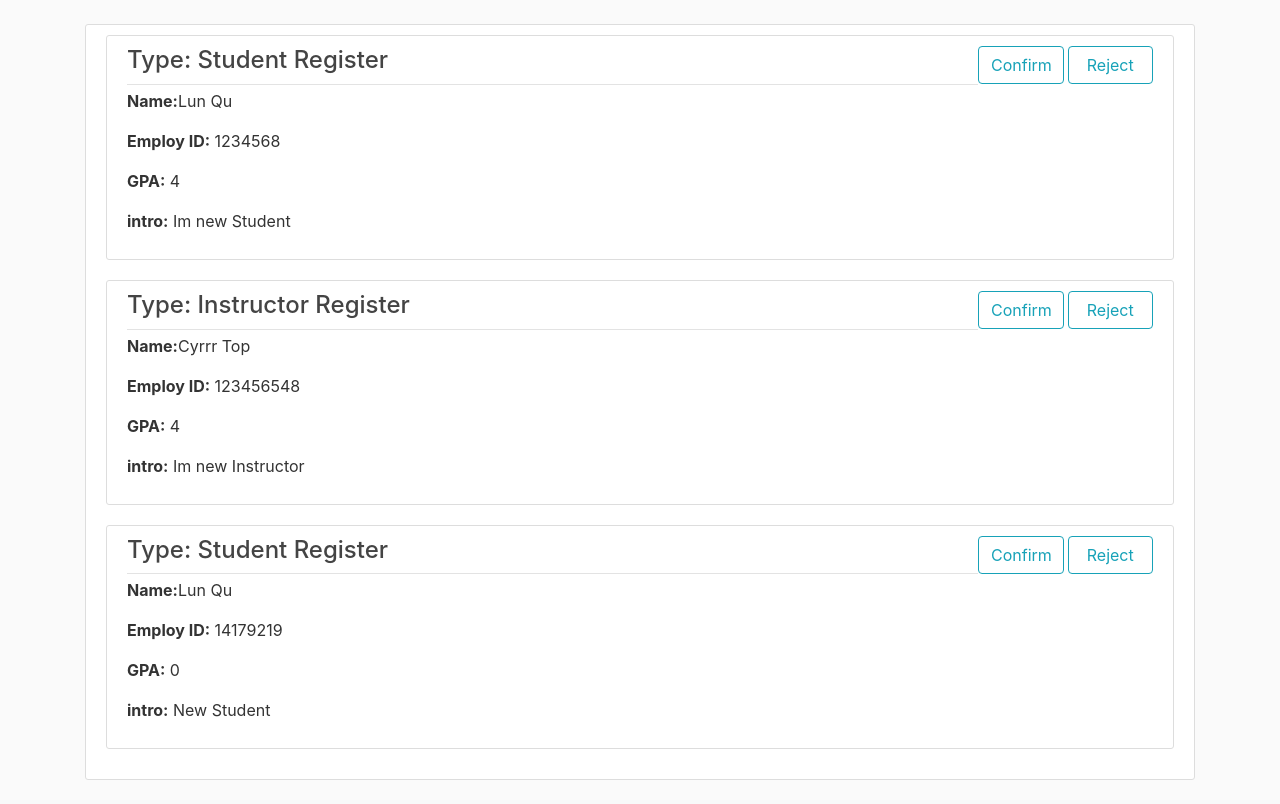
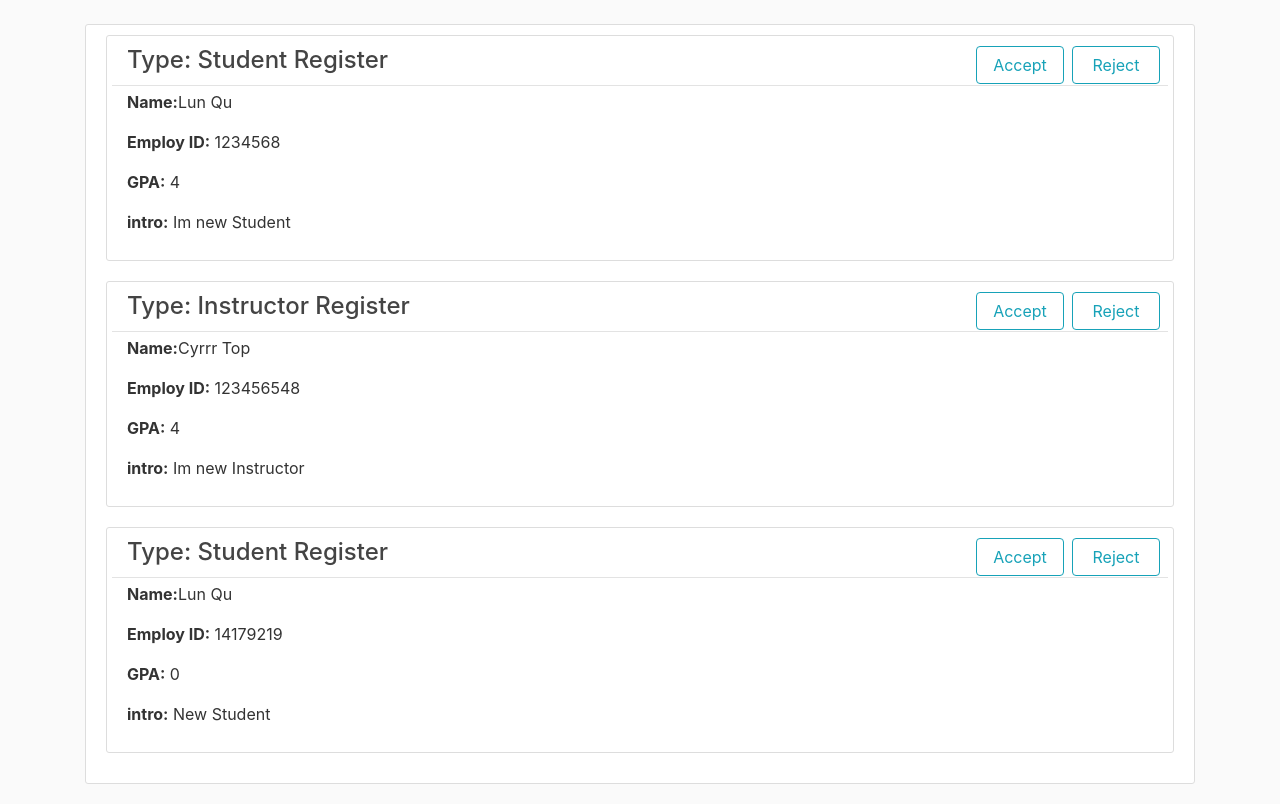
Before and after one commit to zwen000/CunyZero, a Flask app: page /confirm/ in a window 1280 px wide. Shown: the part 56-860 px from the top of the page. Before the commit the page ends 836 px from the top, so only its background shows below. Run offline with Flask 2, Linux system fonts and the light colour scheme; data comes from the database, SQL or seed files in the repository; both versions use the stored data as it was after the commit; some libraries are stand-ins or nearby versions.

Commit message:
Confirm page update

```diff
--- a/cunyzero/forms.py
+++ b/cunyzero/forms.py
@@ -27,6 +27,7 @@ class LoginForm(FlaskForm):
     remember = BooleanField('Remember Me')
     submit = SubmitField('Login')
 
+
 class UpdateAccountForm(FlaskForm):
     firstname = StringField('Firstname', validators=[DataRequired()])
     lastname = StringField('Lastname', validators=[DataRequired()])
@@ -50,3 +51,9 @@ class ApplicationForm(FlaskForm):
     GPA = DecimalField('GPA', validators=[Optional()])
     program = StringField('Program', validators=[Optional()])
     submit = SubmitField('Send Application')
+
+
+class ConfirmForm(FlaskForm):
+    id = StringField('Application ID', validators=[DataRequired()])
+    accept = SubmitField('Accept')
+    reject = SubmitField('Reject')
--- a/cunyzero/routes.py
+++ b/cunyzero/routes.py
@@ -1,6 +1,6 @@
 from flask import render_template, url_for, flash, redirect, request
 from cunyzero import app, db, bcrypt
-from cunyzero.forms import RegistrationForm, LoginForm, UpdateAccountForm, ApplicationForm
+from cunyzero.forms import RegistrationForm, LoginForm, UpdateAccountForm, ApplicationForm, ConfirmForm
 from cunyzero.models import *
 from flask_login import login_user, current_user, logout_user, login_required
 from flask_user import roles_required, SQLAlchemyAdapter, UserManager, UserMixin
@@ -81,6 +81,7 @@ def login():
 
     form = LoginForm()
     if form.validate_on_submit():
+        print(form.submit.data)
         user = User.query.filter_by(username=form.username.data).first()
         if user and bcrypt.check_password_hash(user.password, form.password.data):
             login_user(user, remember=form.remember.data)
@@ -151,7 +152,7 @@ def student_application():
     if form.validate_on_submit():
         visitor_application = Application(visitor_id=current_user.ownerId, firstname=form.firstname.data,
                                           lastname=form.lastname.data, intro=form.intro.data,
-                                          type='Student', GPA=form.GPA.data, Program=form.program.data)
+                                          type='Student', GPA=form.GPA.data, program_name=form.program.data)
         db.session.add(visitor_application)
         db.session.commit()
         flash(f'Your application with id: {current_user.ownerId} has been send to database!', 'success')
@@ -176,4 +177,17 @@ def instructor_application():
 @app.route('/confirm/', methods=['GET', 'POST'])
 def confirm():
     applications = Application.query.filter_by(approval=None)
-    return render_template("confirm.html", title="Visitor-Application-confirm", applications=applications)
+    form = ConfirmForm()
+    if form.validate_on_submit():
+        if form.accept.data:
+            current_application = Application.query.get(form.id.data)
+            current_application.approval = True
+            db.session.commit()
+            flash(f'Application with type ({current_application.type}) has been accepted!', 'success')
+        if form.reject.data:
+            current_application = Application.query.get(form.id.data)
+            current_application.approval = False
+            db.session.commit()
+            flash(f'Application with type ({current_application.type}) has been rejected!', 'success')
+        redirect(url_for('confirm'))
+    return render_template("confirm.html", title="Visitor-Application-confirm", applications=applications, form=form)
--- a/cunyzero/templates/confirm.html
+++ b/cunyzero/templates/confirm.html
@@ -4,16 +4,23 @@
         {% for application in applications %}
             <article class="media content-section">
                 <div class="media-body">
-                    <div class="article-metadata">
-                        <H4>Type: {{ application.type }}</H4>
-                    </div>
+                    <form method="POST", action="">
+                        {{ form.hidden_tag() }} <!--CSRF token-->
+                        <div class="form-group" style="display: none">
+                            {{ form.id.label(class="form-control-label") }}
+                            <input type="text" value={{ application.id }} readonly name="id">
+                        </div>
+                        <div class="article-metadata row">
+                            <H4 class="col-md-9 mr-4">Type: {{ application.type }}</H4>
+                                {{ form.accept(class="btn btn-outline-info col-md-1 ml-5") }}
+                                {{ form.reject(class="btn btn-outline-info col-md-1 ml-2") }}
+                        </div>
+                    </form>
                     <p class="article-content"><strong>Name:</strong>{{ application.firstname }} {{ application.lastname }}</p>
                     <p class="article-content"><strong>Employ ID:</strong> {{ application.visitor_id }}</p>
                     <p class="article-content"><strong>GPA:</strong> {{ application.GPA }}</p>
                     <p class="article-content"><strong>intro:</strong> {{ application.intro }}</p>
                 </div>
-                <button class="btn btn-outline-info col-md-1"> Confirm</button>
-                <button class="btn btn-outline-info col-md-1 ml-1"> Reject</button>
             </article>
         {% endfor %}
     </div>
--- a/cunyzero/templates/login.html
+++ b/cunyzero/templates/login.html
@@ -7,10 +7,8 @@
 
             <fieldset class="form-group">
                 <legend class="border-bottom mb-4">Log In</legend>
-
                 <div class="form-group">
                     {{ form.username.label(class="form-control-label") }}
-
                     {% if form.username.errors %}
                         {{ form.username(class="form-control form-control-lg is-invalid") }}
                         <div class="invalid-feedback">
@@ -21,7 +19,6 @@
                     {% else %}
                         {{ form.username(class="form-control form-control-lg") }}
                     {% endif %}
-
                 </div>
 
                 <div class="form-group">
```
Also changed, not shown: cunyzero/models.py (+8 -0 lines), cunyzero/database.db.
